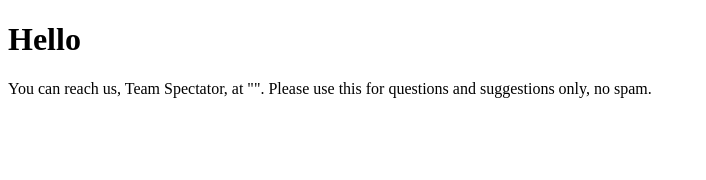
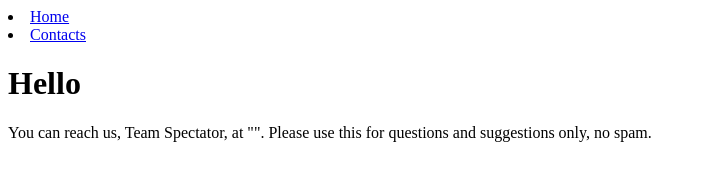
Before and after one commit to Team-Spectator/about-Team-Spectatoe, a plain HTML site: page contact.html in a window 1280 px wide. Shown: the whole page, without its empty margins (0-706 px from the left). Drawn offline with Linux system fonts and the light colour scheme.

Commit message:
Update contact.html

```diff
--- a/contact.html
+++ b/contact.html
@@ -4,6 +4,8 @@
     <link rel="stylesheet" href="">
     <meta charset="utf-8">
     <title>Home</title>
+    <li><a href="index.html">Home</a></li>
+    <li><a href="contact.html">Contacts</a></li>
   </head>
   <body>
    <h1> Hello </h1>
```
